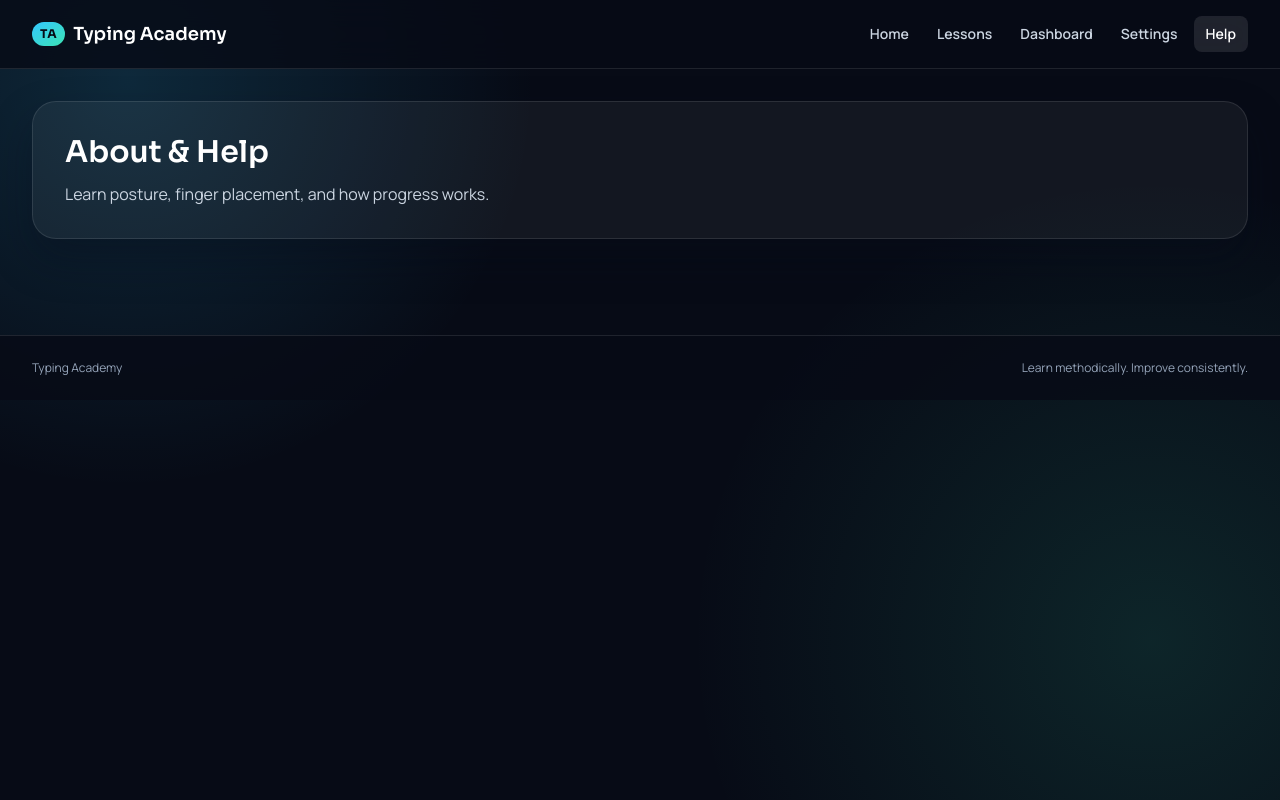
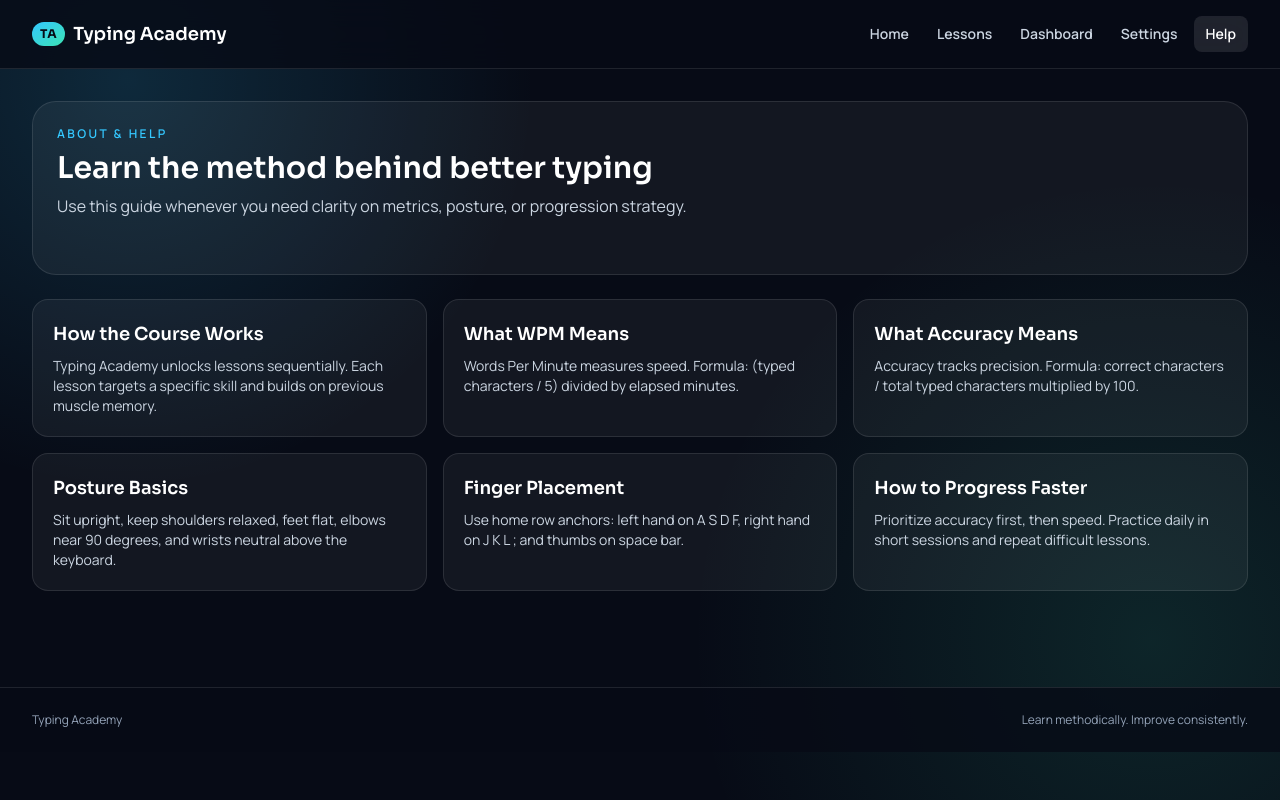
Before and after one commit to Arbab-ofc/Typing-Academy, a React (Vite) app: page /about in a window 1280 px wide. Built offline with nearby package versions, Linux system fonts and the light colour scheme.

Commit message:
feat: build about help page with learning guidance

```diff
--- a/src/pages/AboutPage.jsx
+++ b/src/pages/AboutPage.jsx
@@ -1,5 +1,57 @@
-import PagePlaceholder from '../components/common/PagePlaceholder';
+import SectionHeader from '../components/common/SectionHeader';
+
+const helpCards = [
+  {
+    title: 'How the Course Works',
+    content:
+      'Typing Academy unlocks lessons sequentially. Each lesson targets a specific skill and builds on previous muscle memory.'
+  },
+  {
+    title: 'What WPM Means',
+    content:
+      'Words Per Minute measures speed. Formula: (typed characters / 5) divided by elapsed minutes.'
+  },
+  {
+    title: 'What Accuracy Means',
+    content:
+      'Accuracy tracks precision. Formula: correct characters / total typed characters multiplied by 100.'
+  },
+  {
+    title: 'Posture Basics',
+    content:
+      'Sit upright, keep shoulders relaxed, feet flat, elbows near 90 degrees, and wrists neutral above the keyboard.'
+  },
+  {
+    title: 'Finger Placement',
+    content:
+      'Use home row anchors: left hand on A S D F, right hand on J K L ; and thumbs on space bar.'
+  },
+  {
+    title: 'How to Progress Faster',
+    content:
+      'Prioritize accuracy first, then speed. Practice daily in short sessions and repeat difficult lessons.'
+  }
+];
 
 export default function AboutPage() {
-  return <PagePlaceholder title="About & Help" description="Learn posture, finger placement, and how progress works." />;
+  return (
+    <div className="space-y-6">
+      <section className="rounded-3xl border border-white/10 bg-white/5 p-5 sm:p-6">
+        <SectionHeader
+          eyebrow="About & Help"
+          title="Learn the method behind better typing"
+          description="Use this guide whenever you need clarity on metrics, posture, or progression strategy."
+        />
+      </section>
+
+      <section className="grid gap-4 sm:grid-cols-2 lg:grid-cols-3">
+        {helpCards.map((item) => (
+          <article key={item.title} className="rounded-2xl border border-white/10 bg-white/5 p-5">
+            <h2 className="font-display text-lg font-semibold text-white">{item.title}</h2>
+            <p className="mt-2 text-sm text-slate-300">{item.content}</p>
+          </article>
+        ))}
+      </section>
+    </div>
+  );
 }
```
